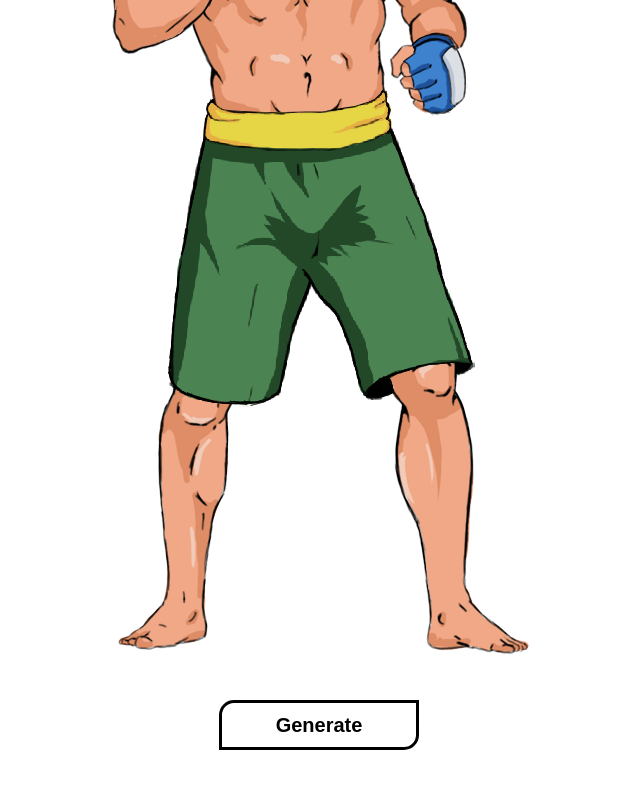
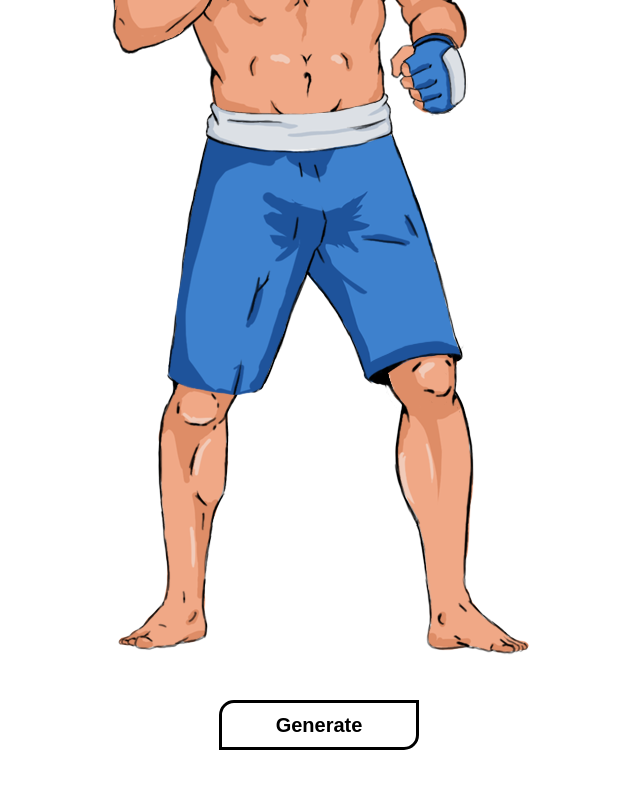
Before and after one commit to astik-dev/character-generator, a plain HTML site: page index.html in a window 1280 px wide. Both pictures are taken after a click on the button "Generate". Shown: the part 400-1188 px from the top of the page, without its empty margins (321-961 px from the left). Drawn offline with nearby package versions, Linux system fonts and the light colour scheme; files that its build step writes are made by us from their sources.

Commit message:
Add generate functionality

```diff
--- a/index.html
+++ b/index.html
@@ -14,14 +14,14 @@
 		<div class="wrapper">
 
 			<div class="character">
-				<img src="img/hair/1.png" alt="" class="character__hair">
-				<img src="img/face/1.png" alt="" class="character__face">
-				<img src="img/gloves/1.png" alt="" class="character__gloves">
-				<img src="img/shorts/1.png" alt="" class="character__shorts">
-				<img src="img/body/1.png" alt="" class="character__body">
+				<img src="img/hair/1.png" alt="Hair" class="character__hair">
+				<img src="img/face/1.png" alt="Face" class="character__face">
+				<img src="img/gloves/1.png" alt="Gloves" class="character__gloves">
+				<img src="img/shorts/1.png" alt="Shorts" class="character__shorts">
+				<img src="img/body/1.png" alt="Body" class="character__body">
 			</div>
 
-			<button class="generate-btn">Generate</button>
+			<button class="generate-btn" onClick="generateNewCharacter();">Generate</button>
 
 		</div>
 
--- a/js/script.js
+++ b/js/script.js
@@ -0,0 +1,16 @@
+function randomNumber(min, max) {
+	return Math.floor(Math.random() * (max - min + 1)) + min;
+}
+
+function changeImg(name, maxN) {
+	let newImgNumber = randomNumber(1, maxN);
+	let imgElem = document.querySelector(`.character__${name}`);
+	imgElem.src = `img/${name}/${newImgNumber}.png`;
+}
+
+function generateNewCharacter() {
+	changeImg("hair", 81);
+	changeImg("face", 9);
+	changeImg("gloves", 9);
+	changeImg("shorts", 9);
+}
```
